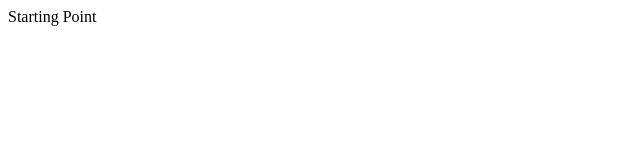
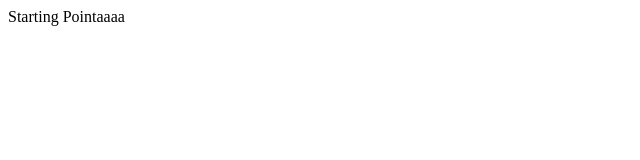
Before and after one commit to devlabs-marcos/rebaselearn, a plain HTML site: page index.html in a window 1280 px wide. Shown: the full height of the page, 0-640 px from the left. Drawn offline with Linux system fonts and the light colour scheme.

Commit message:
wrong commit

```diff
--- a/index.html
+++ b/index.html
@@ -6,6 +6,6 @@
     <title>Document</title>
   </head>
   <body>
-    Starting Point
+    Starting Pointaaaa
   </body>
 </html>
```
